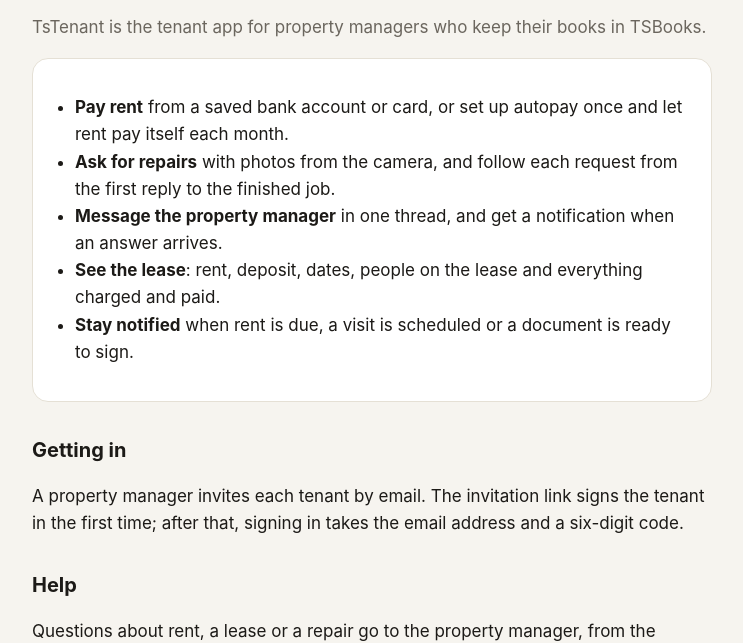
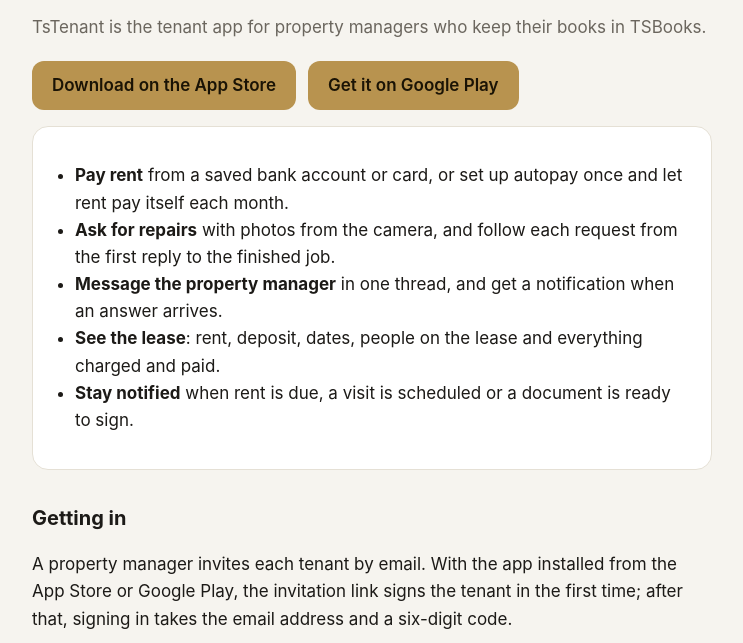
Before and after one commit to 3sigmacap/tstenant, a plain HTML site: page index.html in a window 1280 px wide. Shown: the part 167-810 px from the top of the page, without its empty margins (268-1011 px from the left). Drawn offline with Linux system fonts and the light colour scheme.

Commit message:
The home page links the App Store and Google Play. TsTenant 1.0.3 was released on the App Store on 2026-11-18 (https://apps.apple.com/app/id6830464088) and is on Google Play, so the page gets a button for each under its first lines, and Getting in says the invitation link signs in with the app installed from either store.
Co-Authored-By: Claude Fable 5.2 <noreply@anthropic.com>

```diff
--- a/index.html
+++ b/index.html
@@ -13,6 +13,7 @@
 <header><div class="tile" aria-hidden="true">Ts</div><a href="./">TsTenant<small>by 3 Sigma Solutions</small></a></header>
 <h1>Rent, lease and repairs in one place</h1>
 <p class="muted">TsTenant is the tenant app for property managers who keep their books in TSBooks.</p>
+<p class="stores"><a href="https://apps.apple.com/app/id6830464088">Download on the App Store</a><a href="https://play.google.com/store/apps/details?id=com.threesigmasolutions.tstenant">Get it on Google Play</a></p>
 <div class="card">
 <ul>
 <li><strong>Pay rent</strong> from a saved bank account or card, or set up autopay once and let rent pay itself each month.</li>
@@ -23,7 +24,7 @@
 </ul>
 </div>
 <h2>Getting in</h2>
-<p>A property manager invites each tenant by email. The invitation link signs the tenant in the first time; after that, signing in takes the email address and a six-digit code.</p>
+<p>A property manager invites each tenant by email. With the app installed from the App Store or Google Play, the invitation link signs the tenant in the first time; after that, signing in takes the email address and a six-digit code.</p>
 <h2>Help</h2>
 <p>Questions about rent, a lease or a repair go to the property manager, from the Messages tab. Questions about the app itself: <a href="mailto:support@3sigma.solutions">support@3sigma.solutions</a>.</p>
 <footer><a href="./">TsTenant</a> · <a href="privacy.html">Privacy policy</a> · <a href="delete-account.html">Deleting an account</a> · <a href="mailto:support@3sigma.solutions">support@3sigma.solutions</a><br>© 2026 3 Sigma Solutions</footer>
--- a/style.css
+++ b/style.css
@@ -13,6 +13,8 @@ p, li { color: var(--text); }
 .muted { color: var(--muted); }
 a { color: var(--link); }
 .card { background: var(--card); border: 1px solid var(--line); border-radius: 16px; padding: 18px 20px; margin: 16px 0; }
+.stores { display: flex; flex-wrap: wrap; gap: 12px; margin: 20px 0 8px; }
+.stores a { background: var(--gold); color: var(--navy); text-decoration: none; font-weight: 600; padding: 11px 20px; border-radius: 12px; }
 ul { padding-left: 22px; }
 footer { margin-top: 48px; padding-top: 16px; border-top: 1px solid var(--line); color: var(--muted); font-size: 14px; }
 footer a { color: var(--muted); }
```
